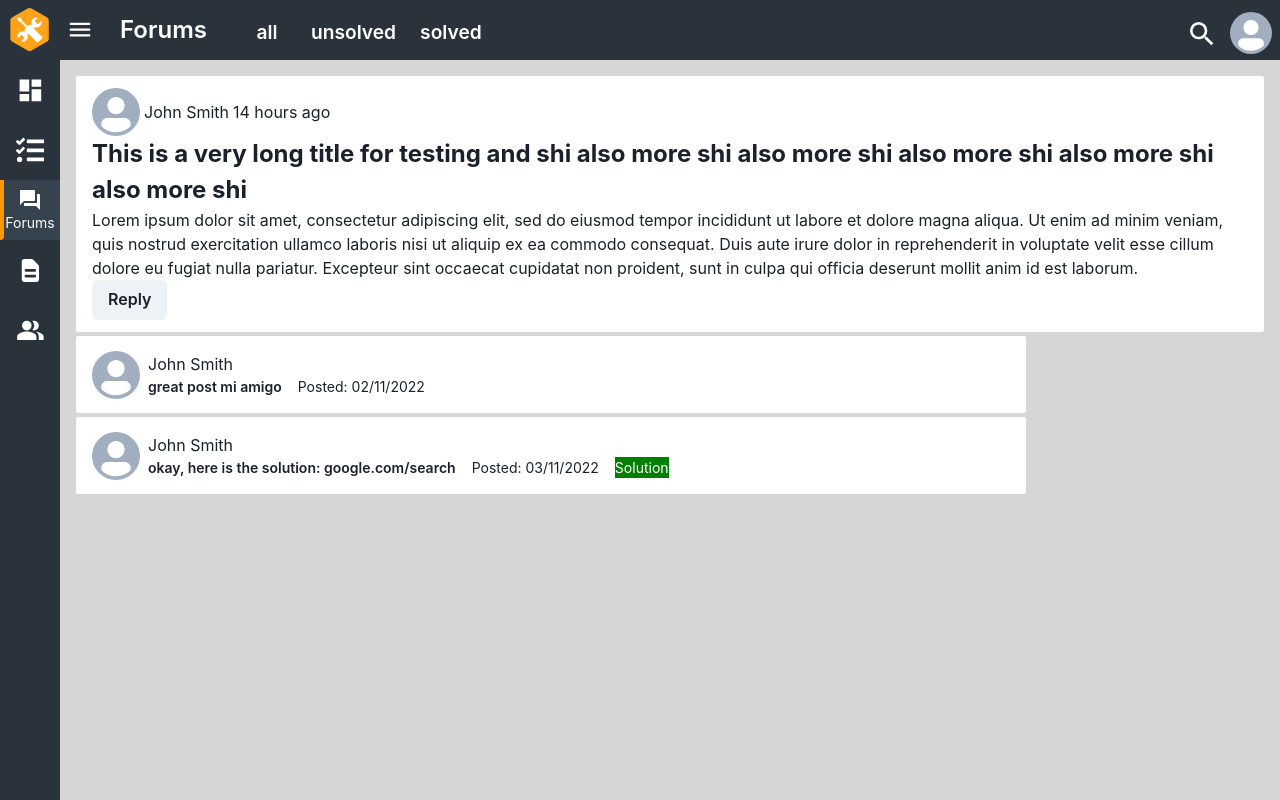
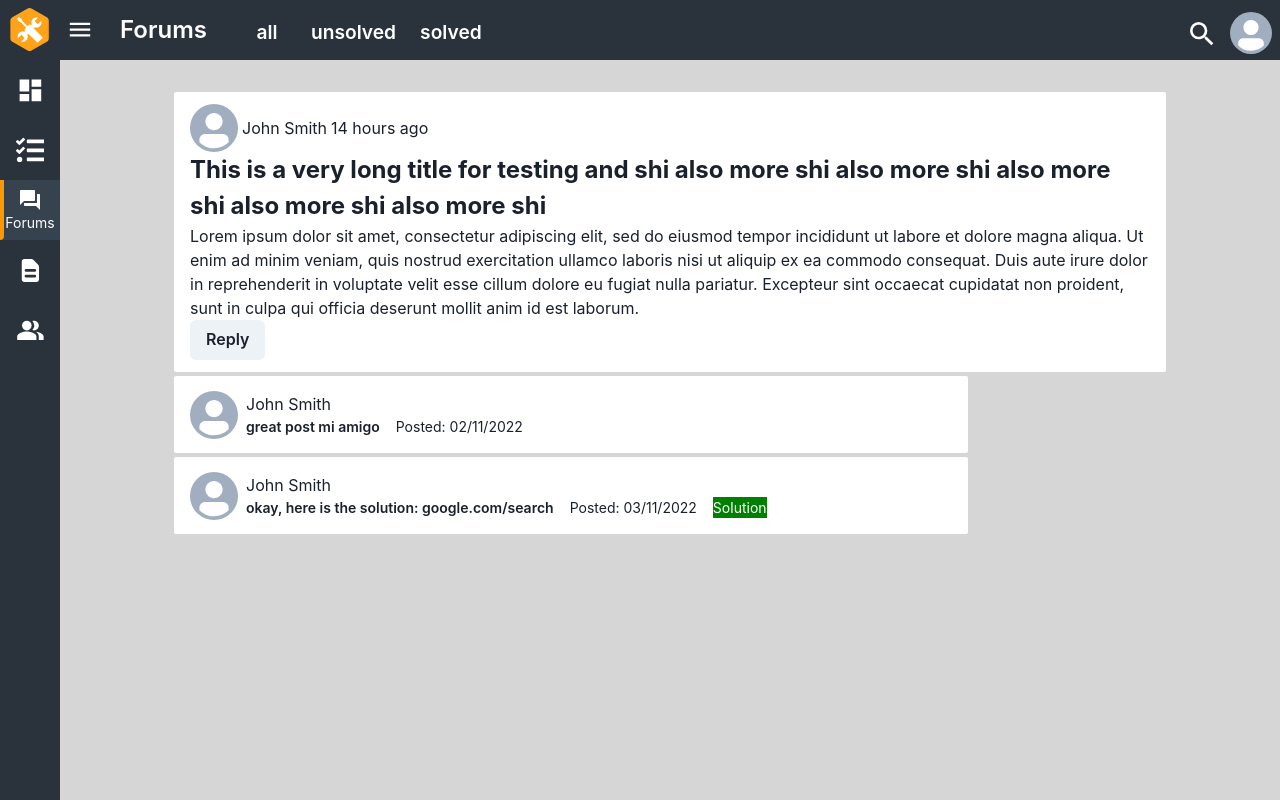
Before and after one commit to DawidWraga/team-project, a Next.js app: page /forums/1 in a window 1280 px wide. Built offline with nearby package versions, Linux system fonts and the light colour scheme; sample sign-in values are in the browser's storage.

Commit message:
create page wrapper

```diff
--- a/pages/docs/[slug].jsx
+++ b/pages/docs/[slug].jsx
@@ -1,15 +1,8 @@
-import {
-	Avatar,
-	Box,
-	Container,
-	Flex,
-	Heading,
-	Spacer,
-	Text,
-} from '@chakra-ui/react';
+import { Avatar, Flex, Heading, Spacer, Text } from '@chakra-ui/react';
 import { getDocBySlug, markdownToHtml, getAllDocs } from 'controllers/docs';
 import { useRouter } from 'next/router';
 import { Paper } from 'styles/Paper';
+import { PageWrapper } from 'styles/PageWrapper';
 import markdownStyles from 'styles/markdownStyles.module.css';
 import moment from 'moment/moment';
 
@@ -22,7 +15,7 @@ export default function IndividualDocPage(props) {
 
 	return (
 		<>
-			<Container maxW="container.lg" my="8">
+			<PageWrapper>
 				<Paper as="article" variant="elevated" p="5" flexDir="column" gap="8">
 					<Heading mx="auto" size="lg" mt="5">
 						{doc.title}
@@ -42,7 +35,7 @@ export default function IndividualDocPage(props) {
 						dangerouslySetInnerHTML={{ __html: doc.content }}
 					></div>
 				</Paper>
-			</Container>
+			</PageWrapper>
 		</>
 	);
 }
--- a/pages/forums/[id].js
+++ b/pages/forums/[id].js
@@ -6,7 +6,7 @@ import { useState } from 'react';
 import { Avatar, Box, Flex, Heading, Text, Button } from '@chakra-ui/react';
 import { AddReply } from 'components/addReply';
 import { Paper } from 'styles/Paper';
-
+import { PageWrapper } from 'styles/PageWrapper';
 
 export default function ForumPost(props) {
 	const {} = props;
@@ -27,9 +27,8 @@ export default function ForumPost(props) {
 	}
 
 	return (
-    <Flex py="4" px="4" flexDirection={'column'}>
-      <Box backgroundColor={'white'} py="3"
-      px="4" rounded="sm">
+		<PageWrapper py="4" px="4" flexDirection={'column'}>
+			<Box backgroundColor={'white'} py="3" px="4" rounded="sm">
 				<Flex alignItems={'center'} gap="4px">
 					<Avatar size={'md'}></Avatar>
 					<Text>{post.name}</Text>
@@ -44,11 +43,17 @@ export default function ForumPost(props) {
 				<Button onClick={toggleRepBox}>Reply</Button>
 				{replyActive && <AddReply />}
 			</Box>
-      <Flex justifyContent={'center'} gap={"4px"} flexDirection={'column'} maxW={'80%'} paddingTop={'4px'}>
+			<Flex
+				justifyContent={'center'}
+				gap={'4px'}
+				flexDirection={'column'}
+				maxW={'80%'}
+				paddingTop={'4px'}
+			>
 				{filterReplies(comments, posts).map((comment) => (
 					<Reply comment={comment} key={comment.id} />
 				))}
 			</Flex>
-    </Flex>
+		</PageWrapper>
 	);
 }
--- /dev/null
+++ b/styles/PageWrapper.tsx
@@ -0,0 +1,11 @@
+import { Container, ContainerProps } from '@chakra-ui/react';
+
+export function PageWrapper(props: ContainerProps) {
+	const { children } = props;
+
+	return (
+		<Container maxW="container.lg" my="8">
+			{children}
+		</Container>
+	);
+}
```
Lines whose indentation alone changed are shown as unchanged.
